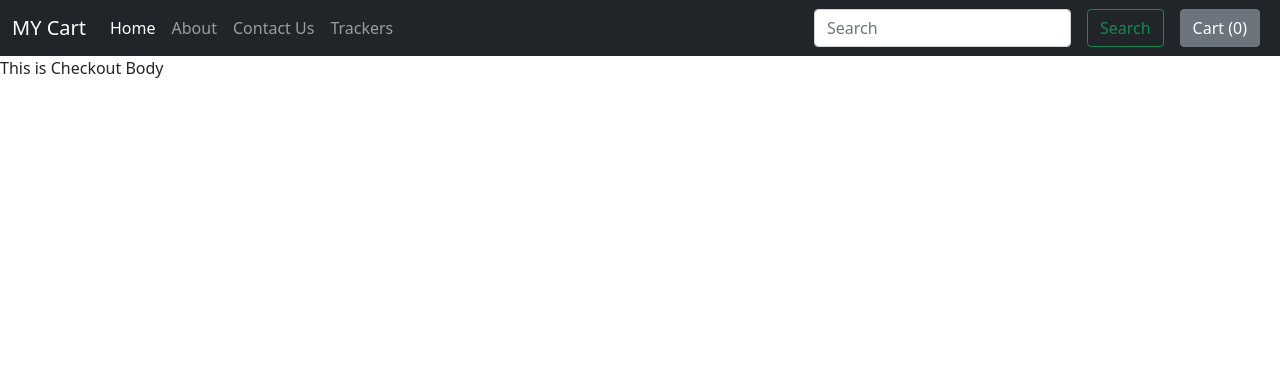
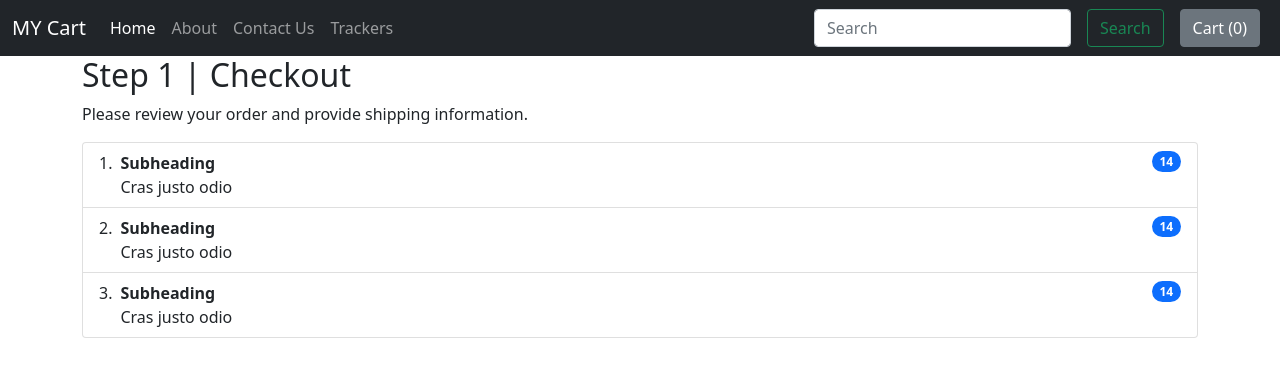
Before and after one commit to VathareVinayak/Cartique, a Django app: page /shop/checkout/ in a window 1280 px wide. Shown: the top 377 px of the page. Run offline with Django 5.2, Linux system fonts and the light colour scheme.

Commit message:
Fixed All Bugs In Clear Carts and Checkouts

```diff
--- a/cartique/shop/templates/shop/checkout.html
+++ b/cartique/shop/templates/shop/checkout.html
@@ -2,9 +2,36 @@
 
 {% block title%} Shop | Checkout {% endblock %}
 
-{% block body%} This is Checkout Body
+{% block body%}
+<div class="container">
+    <h2>Step 1 | Checkout</h2>
+    <p>Please review your order and provide shipping information.</p>
 
-
-
+    <div id="items">
+        <ol class="list-group list-group-numbered">
+            <li class="list-group-item d-flex justify-content-between align-items-start">
+                <div class="ms-2 me-auto">
+                <div class="fw-bold">Subheading</div>
+                Cras justo odio
+                </div>
+                <span class="badge bg-primary rounded-pill">14</span>
+            </li>
+            <li class="list-group-item d-flex justify-content-between align-items-start">
+                <div class="ms-2 me-auto">
+                <div class="fw-bold">Subheading</div>
+                Cras justo odio
+                </div>
+                <span class="badge bg-primary rounded-pill">14</span>
+            </li>
+            <li class="list-group-item d-flex justify-content-between align-items-start">
+                <div class="ms-2 me-auto">
+                <div class="fw-bold">Subheading</div>
+                Cras justo odio
+                </div>
+                <span class="badge bg-primary rounded-pill">14</span>
+            </li>
+        </ol>
+    </div>
+</div>
 
 {% endblock %}
--- a/cartique/shop/templates/shop/index.html
+++ b/cartique/shop/templates/shop/index.html
@@ -170,7 +170,7 @@ document.addEventListener("DOMContentLoaded", function () {
     }
 
     popStr +=
-      `<hr><a href='/shop/checkouts'>` +
+      `<hr><a href='/shop/checkout'>` +
       `<button class='btn btn-success btn-sm'>Checkout</button></a> ` +
       `<button class='btn btn-danger btn-sm' id='clearCartBtn'>Clear Cart</button>`;
 
```
